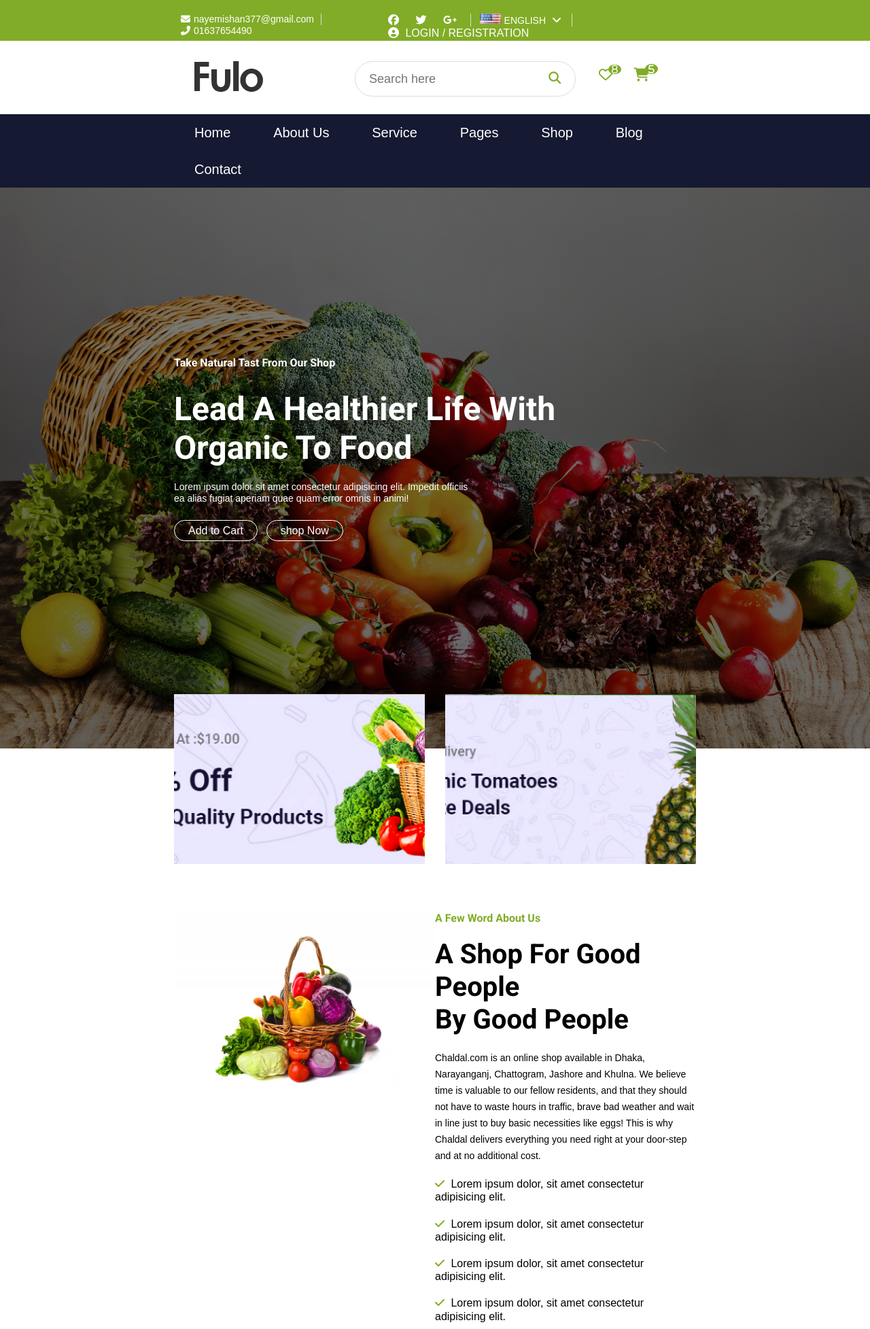
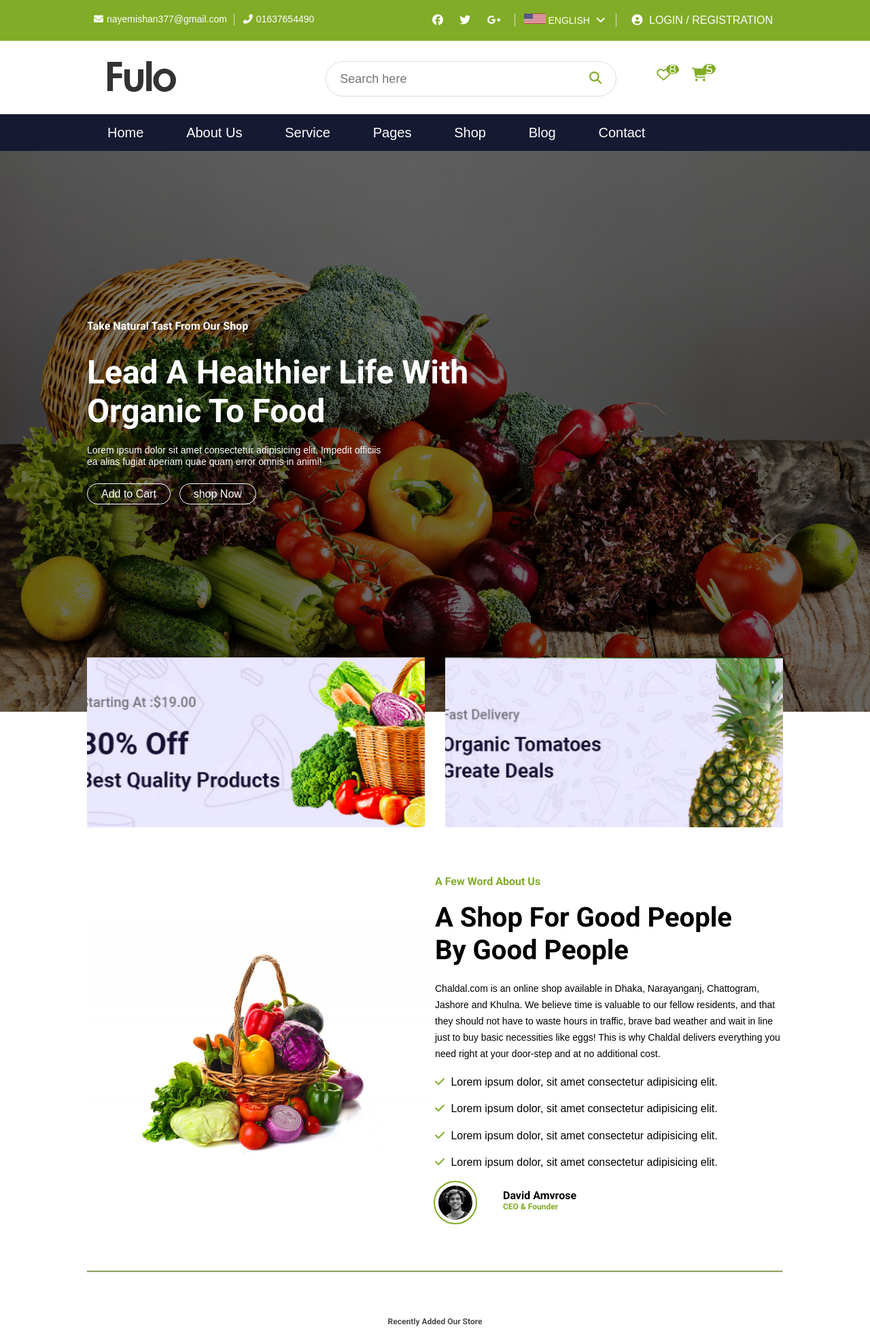
Before and after one commit to nayemishan686/Pulo, a PHP site: page / in a window 1280 px wide. Shown: the top 1955 px of the page at 68% size. Run offline with PHP 8.4, Linux system fonts and the light colour scheme; some libraries are stand-ins or nearby versions; some web fonts are replaced.

Commit message:
some problem has solved

```diff
--- a/resources/css/style.css
+++ b/resources/css/style.css
@@ -85,7 +85,7 @@ body{
      list-style: none;
  }
  .row{
-     width: 60%;
+     width: 80%;
      margin: auto;
  }
 
@@ -150,7 +150,7 @@ body{
     display: inline-block;
     height: 15px;
     width: 32px;
-    background: url(../../resources/img/4.jpg) no-repeat center / cover;
+    background: url(../../resources/img/us.png) no-repeat center / cover;
 }
 
  /*==============================
@@ -313,6 +313,7 @@ section.header-nav-section{
     display: grid;
     grid-template-columns: repeat(2, 1fr);
     padding-bottom: 80px;
+    align-items: center;
 }
 .grid-about-item img{
     width: 100%;
@@ -341,17 +342,20 @@ section.header-nav-section{
     padding-right: 5px;
 }
 .about-testimonial{
-    display: grid;
-    grid-template-columns: 1fr 7fr;
+    display: ;
 }
 .about-testimonial-img{
     height: 50px;
     width: 50px;
+    float: left;
 }
 .about-testimonial-img img{
     border-radius: 50%;
     padding: 5px;
     outline: 2px solid #81AC27;
+}
+.about-testimonial-description{
+    margin-left: 100px;
 }
 .about-testimonial-description h3{
     font-size: 16px;
```
Also changed, not shown: resources/img/us.png (added).
